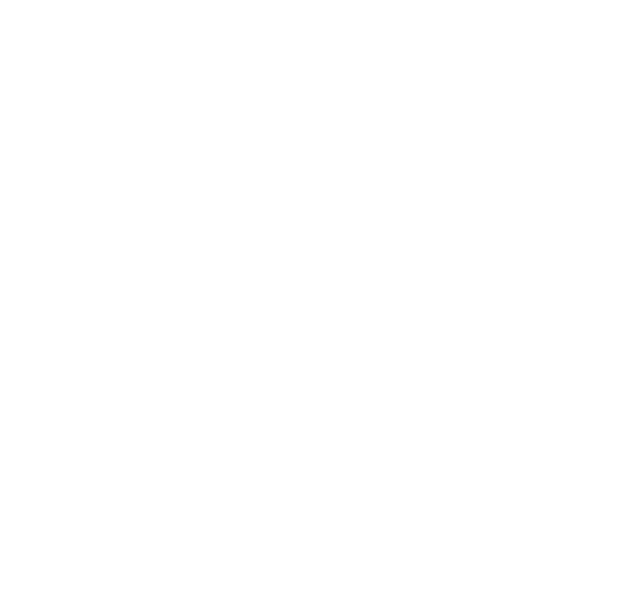
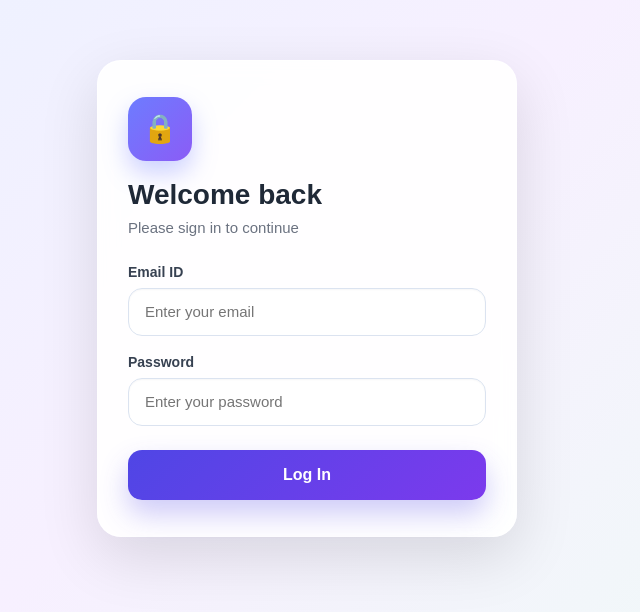
Before and after one commit to asnapareeth004-hue/entemlaproject, a React (Create React App) app: page /login in a window 1280 px wide. Before the commit this address had no page. Shown: the part 102-714 px from the top of the page, without its empty margins (333-973 px from the left). Built offline with nearby package versions, Linux system fonts and the light colour scheme.

Commit message:
login page created

```diff
--- a/src/App.js
+++ b/src/App.js
@@ -1,9 +1,9 @@
 import React from "react";
 import "./App.css";
 import { BrowserRouter as Router, Routes, Route } from "react-router-dom";
+import Login from "./pages/Login";
+import Home from "./pages/Home";
 
-import Home from "./pages/Home";
-import AuthPage from "./pages/AuthPage";
 import Contact from "./pages/Contact";
 import About from "./pages/About";
 import QA from "./pages/QA";
@@ -12,6 +12,7 @@
 import CitizenDashboard from "./pages/CitizenDashboard";
 import EmployeeDashboard from "./pages/EmployeeDashboard";
 import MLADashboard from "./pages/MLADashboard";
+import RoleSelect from "./pages/RoleSelect";
 
 
 function App() {
@@ -21,12 +22,16 @@
 
         <Routes>
           <Route path="/" element={<Home />} />
-          <Route path="/auth" element={<AuthPage />} />
+
           <Route path="/contact" element={<Contact />} />
           <Route path="/About" element={<About />} />
           <Route path="/QA" element={<QA />} />
+
           <Route path="/Register" element={<Register />} />
           <Route path="/Complaint" element={<Complaint />} />
+               <Route path="/role" element={<RoleSelect />} />
+                <Route path="/login" element={<Login />} />
+
           <Route path="/citizen" element={<CitizenDashboard />} />
           <Route path="/employee" element={<EmployeeDashboard />} />
           <Route path="/mla" element={<MLADashboard />} />
--- a/src/components/home/Navbar.jsx
+++ b/src/components/home/Navbar.jsx
@@ -53,6 +53,8 @@
       {/* NAV LINKS */}
       <div className="nav-links">
         <button><Link to="/">Home</Link></button>
+        <button><Link to="/login">Complaints</Link></button>
+        <button><Link to="/qa">Q/A</Link></button>
         <button><Link to="/about">About</Link></button>
         <button><Link to="/complaint">Complaints</Link></button>
         <button><Link to="/qa">Q/A</Link></button>
@@ -94,9 +96,12 @@
 
           {authOpen && (
             <div className="translate-menu">
-              <Link to="/citizen">👤 Citizen</Link>
-              <Link to="/mla">🏛️ MLA</Link>
-              <Link to="/employee">👨‍💼 Employee</Link>
+              <Link to="/login"
+  onClick={() => localStorage.setItem("role", "citizen")}>👤 Citizen</Link>
+              <Link to="/login"
+  onClick={() => localStorage.setItem("role", "mla")}>🏛️ MLA</Link>
+              <Link to="/login"
+  onClick={() => localStorage.setItem("role", "employee")}>👨‍💼 Employee</Link>
             </div>
           )}
         </div>
--- a/src/pages/Contact.jsx
+++ b/src/pages/Contact.jsx
@@ -45,7 +45,7 @@
                 File official complaints related to infrastructure, safety, and public services.
               </p>
 
-              <button onClick={() => navigate("/complaint/new")}>
+              <button onClick={() => navigate("/login")}>
                 Submit Complaint →
               </button>
             </div>
@@ -62,7 +62,7 @@
                 View live status updates using your tracking ID.
               </p>
 
-              <button onClick={() => navigate("/complaint/track")}>
+              <button onClick={() => navigate("/login")}>
                 Track Status →
               </button>
             </div>
--- a/src/pages/Home.jsx
+++ b/src/pages/Home.jsx
@@ -3,15 +3,17 @@
 import Hero from "../components/home/Hero";
 import Stats from "../components/home/Stats";
 import Trending from "../components/home/Trending";
+import { useNavigate } from "react-router-dom";
 
-const Home = ({setPage}) => {
+const Home = () => {
+    const navigate = useNavigate();
   return (
     <div>
       <Navbar />
       <Hero />
       <Stats />
       <Trending />
-      <button onClick={() => setPage("auth")}>
+      <button onClick={() =>  navigate("/role")}>
         Login / Get Started
       </button>
     </div>
--- /dev/null
+++ b/src/pages/Login.jsx
@@ -0,0 +1,149 @@
+import { useNavigate } from "react-router-dom";
+import { useState } from "react";
+import React from 'react';
+
+export default function LoginPage() {
+    const navigate = useNavigate();
+
+  const [email, setEmail] = useState("");
+  const [password, setPassword] = useState("");
+  const handleLogin = (e) => {
+  e.preventDefault();
+
+  const role = localStorage.getItem("role");
+
+  const credentials = {
+    citizen: {
+      email: "citizen@app.com",
+      password: "1234",
+      route: "/citizen",
+    },
+    mla: {
+      email: "mla@app.com",
+      password: "5678",
+      route: "/mla",
+    },
+    employee: {
+      email: "employee@app.com",
+      password: "9999",
+      route: "/employee",
+    },
+  };
+
+  const user = credentials[role];
+
+  if (!role || !user) {
+    alert("Please select role first");
+    navigate("/role");
+    return;
+  }
+
+  // 🔥 REAL AUTH CHECK
+  if (email === user.email && password === user.password) {
+    navigate(user.route);
+  } else {
+    alert("Incorrect email or password");
+  }
+};
+  return (
+    <div style={styles.page}>
+      <div style={styles.card}>
+        <div style={styles.iconWrap}>
+          <span style={styles.icon}>🔒</span>
+        </div>
+        <h1 style={styles.title}>Welcome back</h1>
+        <p style={styles.subtitle}>Please sign in to continue</p>
+
+        <form style={styles.form} onSubmit={handleLogin}  >
+          <div style={styles.field}>
+            <label style={styles.label}>Email ID</label>
+            <input type="email" placeholder="Enter your email" style={styles.input} value={email}
+  onChange={(e) => setEmail(e.target.value)} />
+          </div>
+
+          <div style={styles.field}>
+            <label style={styles.label}>Password</label>
+            <input type="password" placeholder="Enter your password" style={styles.input}  value={password}
+  onChange={(e) => setPassword(e.target.value)} />
+          </div>
+
+          <button type="submit" style={styles.button}>Log In</button>
+        </form>
+      </div>
+    </div>
+  );
+}
+
+const styles = {
+  page: {
+    minHeight: '100vh',
+    display: 'flex',
+    alignItems: 'center',
+    justifyContent: 'center',
+    background: 'linear-gradient(135deg, #e9f2ff 0%, #f7f0ff 50%, #eefbf6 100%)',
+    fontFamily: 'Arial, sans-serif',
+    padding: '20px',
+  },
+  card: {
+    width: '100%',
+    maxWidth: '420px',
+    background: 'rgba(255,255,255,0.92)',
+    backdropFilter: 'blur(10px)',
+    borderRadius: '24px',
+    boxShadow: '0 20px 60px rgba(0,0,0,0.12)',
+    padding: '36px 30px',
+    border: '1px solid rgba(255,255,255,0.7)',
+  },
+  iconWrap: {
+    width: '64px',
+    height: '64px',
+    borderRadius: '18px',
+    background: 'linear-gradient(135deg, #6d7cff, #8b5cf6)',
+    display: 'flex',
+    alignItems: 'center',
+    justifyContent: 'center',
+    marginBottom: '18px',
+    boxShadow: '0 12px 24px rgba(109,124,255,0.35)',
+  },
+  icon: { fontSize: '28px', color: '#fff' },
+  title: {
+    margin: '0 0 8px',
+    fontSize: '28px',
+    fontWeight: 700,
+    color: '#1f2937',
+  },
+  subtitle: {
+    margin: '0 0 28px',
+    color: '#6b7280',
+    fontSize: '15px',
+  },
+  form: { display: 'grid', gap: '18px' },
+  field: { display: 'grid', gap: '8px' },
+  label: {
+    fontSize: '14px',
+    fontWeight: 600,
+    color: '#374151',
+  },
+  input: {
+    height: '48px',
+    borderRadius: '14px',
+    border: '1px solid #dbe3f0',
+    outline: 'none',
+    padding: '0 16px',
+    fontSize: '15px',
+    background: '#fff',
+    boxShadow: '0 1px 2px rgba(16,24,40,0.04) inset',
+  },
+  button: {
+    marginTop: '6px',
+    height: '50px',
+    border: 'none',
+    borderRadius: '14px',
+    background: 'linear-gradient(135deg, #4f46e5, #7c3aed)',
+    color: '#fff',
+    fontSize: '16px',
+    fontWeight: 700,
+    cursor: 'pointer',
+    boxShadow: '0 14px 28px rgba(79,70,229,0.28)',
+  },
+};
--- /dev/null
+++ b/src/pages/RoleSelect.jsx
@@ -0,0 +1,33 @@
+import React from "react";
+import { useNavigate } from "react-router-dom";
+
+export default function RoleSelect() {
+  const navigate = useNavigate();
+
+  const selectRole = (role) => {
+    localStorage.setItem("role", role);
+    navigate("/login");
+  };
+
+  return (
+    <div style={{ textAlign: "center", marginTop: "100px" }}>
+      <h2>Select Your Role</h2>
+
+      <button onClick={() => selectRole("citizen")}>
+        Citizen
+      </button>
+
+      <br /><br />
+
+      <button onClick={() => selectRole("mla")}>
+        MLA
+      </button>
+
+      <br /><br />
+
+      <button onClick={() => selectRole("employee")}>
+        Employee
+      </button>
+    </div>
+  );
+}
```
